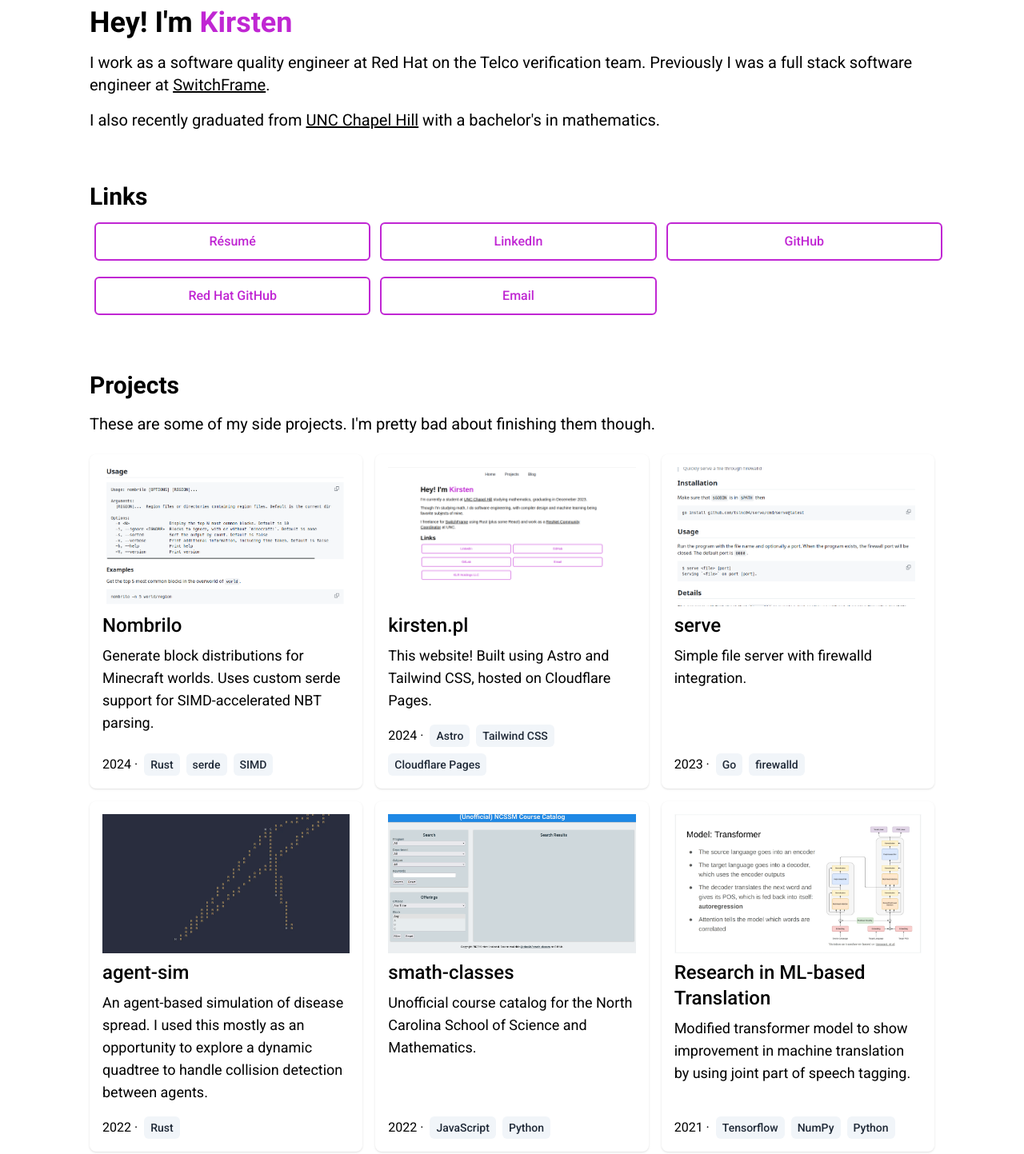
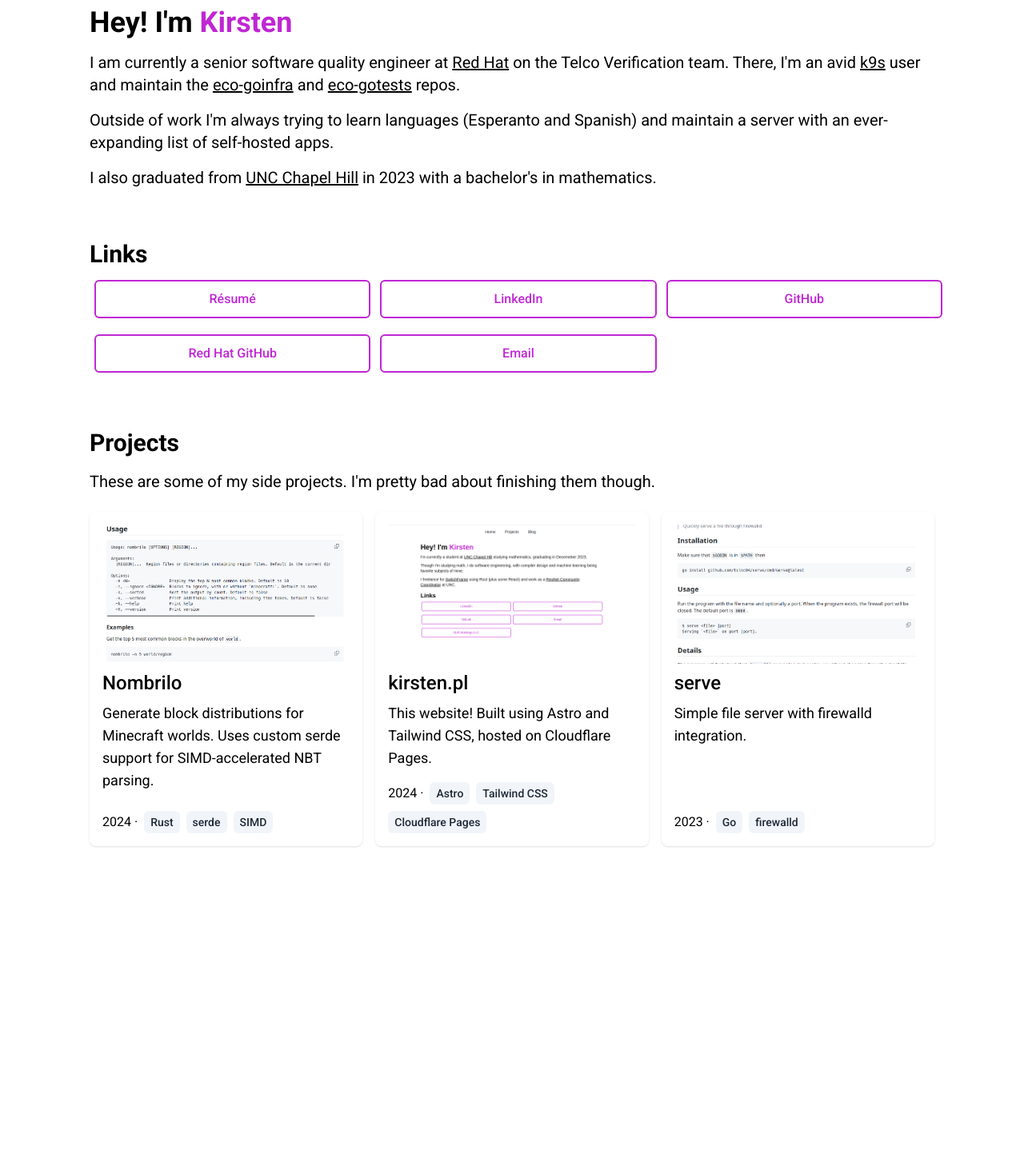
Before and after one commit to tslnc04/kirsten.pl, an Astro site: page / in a window 1280 px wide. Shown: the part 40-1483 px from the top of the page at 80% size. After the commit the page ends 1146 px from the top, so only its background shows below. Built offline with nearby package versions, Linux system fonts and the light colour scheme; Astro itself is replaced by a stand-in of ours.

Commit message:
refactor: update site for 2025
* Updated Astro version and other dependencies
* Removed projects from before 2023
* Updated and added more to the paragraphs at the top of the page

```diff
--- a/public/projects.json
+++ b/public/projects.json
@@ -25,41 +25,5 @@
     "imageAlt": "serve README on GitHub",
     "techStack": ["Go", "firewalld"],
     "year": "2023"
-  },
-  {
-    "name": "agent-sim",
-    "description": "An agent-based simulation of disease spread. I used this mostly as an opportunity to explore a dynamic quadtree to handle collision detection between agents.",
-    "href": "https://github.com/tslnc04/agent-sim",
-    "imagePath": "/public/images/agent_sim.webp",
-    "imageAlt": "agent-sim running in the terminal",
-    "techStack": ["Rust"],
-    "year": "2022"
-  },
-  {
-    "name": "smath-classes",
-    "description": "Unofficial course catalog for the North Carolina School of Science and Mathematics.",
-    "href": "https://github.com/tslnc04/smath-classes",
-    "imagePath": "/public/images/smath_classes.png",
-    "imageAlt": "smath-classes homepage without classes loaded",
-    "techStack": ["JavaScript", "Python"],
-    "year": "2022"
-  },
-  {
-    "name": "Research in ML-based Translation",
-    "description": "Modified transformer model to show improvement in machine translation by using joint part of speech tagging.",
-    "href": "https://docs.google.com/presentation/d/1d4kQMvbibbChr8m0QDW8ZPpK1D_hq7qyLnSneGN_TsQ/edit?usp=sharing",
-    "imagePath": "/public/images/improved_translation.webp",
-    "imageAlt": "Slide discussing Transformer model and changes",
-    "techStack": ["Tensorflow", "NumPy", "Python"],
-    "year": "2021"
-  },
-  {
-    "name": "Covid Wave Predictor",
-    "description": "Made for the 2021 UniHacks hackathon, this project predicts the likelihood of a Covid wave in a given area using a custom neural network.",
-    "href": "https://github.com/tslnc04/covid-wave-predictor",
-    "imagePath": "/public/images/covid_wave_predictor.webp",
-    "imageAlt": "The Covid Wave Predictor homepage, with a map of Covid in the US broken down by county",
-    "techStack": ["Tensorflow", "Python", "d3.js", "TopoJSON"],
-    "year": "2021"
   }
 ]
--- a/src/pages/index.astro
+++ b/src/pages/index.astro
@@ -24,16 +24,31 @@
       Hey! I&apos;m <span class="text-fuchsia-600">Kirsten</span>
     </h1>
     <p class="mt-4 text-xl">
-      I work as a software quality engineer at Red Hat on the Telco verification
-      team. Previously I was a full stack software engineer at <a
-        href="https://switchframe.ai"
-        class="underline">SwitchFrame</a
-      >.
+      I am currently a senior software quality engineer at <a
+        href="https://redhat.com"
+        class="underline">Red Hat</a
+      > on the Telco Verification team. There, I&apos;m an avid <a
+        href="https://k9scli.io"
+        class="underline">k9s</a
+      > user and maintain the <a
+        href="https://github.com/openshift-kni/eco-goinfra"
+        class="underline">eco-goinfra</a
+      >
+      and <a
+        href="https://github.com/openshift-kni/eco-gotests"
+        class="underline">eco-gotests</a
+      >
+      repos.
     </p>
     <p class="mt-4 text-xl">
-      I also recently graduated from <a href="https://unc.edu" class="underline"
+      Outside of work I&apos;m always trying to learn languages (Esperanto and
+      Spanish) and maintain a server with an ever-expanding list of self-hosted
+      apps.
+    </p>
+    <p class="mt-4 text-xl">
+      I also graduated from <a href="https://unc.edu" class="underline"
         >UNC Chapel Hill</a
-      > with a bachelor&apos;s in mathematics.
+      > in 2023 with a bachelor&apos;s in mathematics.
     </p>
     <section>
       <h2 class="mb-2 mt-16 text-3xl font-bold">Links</h2>
```
Also changed, not shown: package.json (+9 -9 lines), tsconfig.json (+6 -1 lines), public/images/agent_sim.webp (deleted), public/images/covid_wave_predictor.webp (deleted), public/images/improved_translation.webp (deleted), 1 other file.
